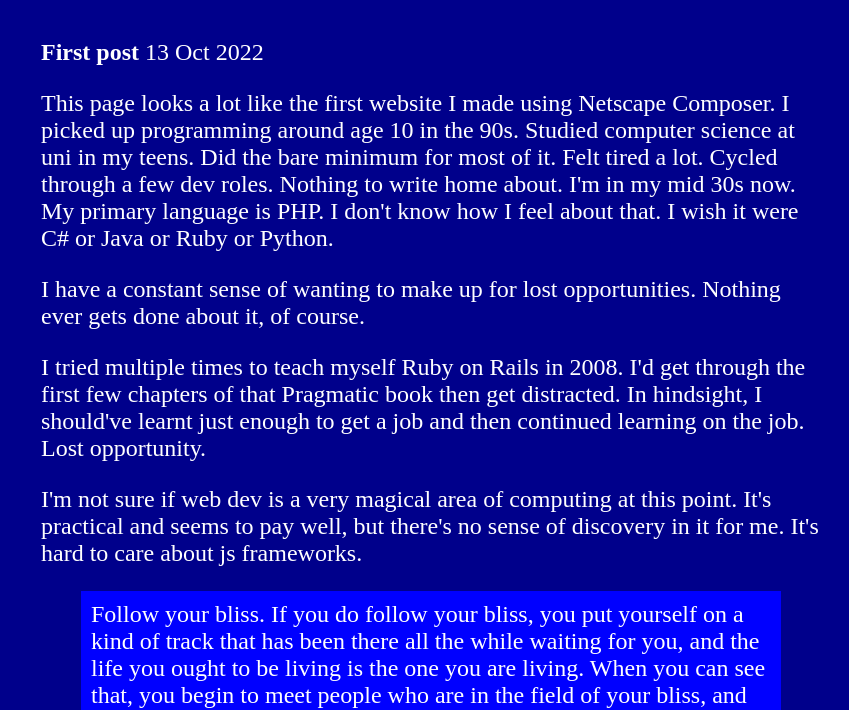
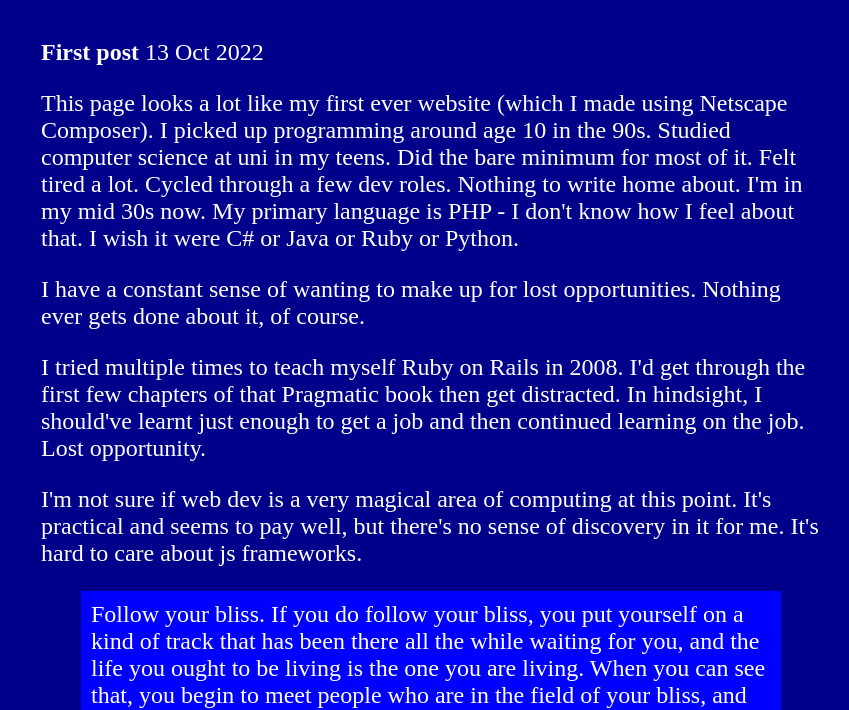
Before and after one commit to amemdev/amemdev.github.io, a plain HTML site: page index.html in a window 1280 px wide. Shown: the part 90-800 px from the top of the page, without its empty margins (209-1058 px from the left). Drawn offline with Linux system fonts and the light colour scheme.

Commit message:
first post - grammar

```diff
--- a/index.html
+++ b/index.html
@@ -48,8 +48,8 @@
       </div>
       <div class="content">
         <p>
-          This page looks a lot like the first website I made using Netscape Composer. I picked up programming around age 10 in the 90s. Studied computer science at uni in my teens.
-          Did the bare minimum for most of it. Felt tired a lot. Cycled through a few dev roles. Nothing to write home about. I'm in my mid 30s now. My primary language is PHP.
+          This page looks a lot like my first ever website (which I made using Netscape Composer). I picked up programming around age 10 in the 90s. Studied computer science at uni in my teens.
+          Did the bare minimum for most of it. Felt tired a lot. Cycled through a few dev roles. Nothing to write home about. I'm in my mid 30s now. My primary language is PHP -
           I don't know how I feel about that. I wish it were C# or Java or Ruby or Python.
         </p>
         <p>
```
